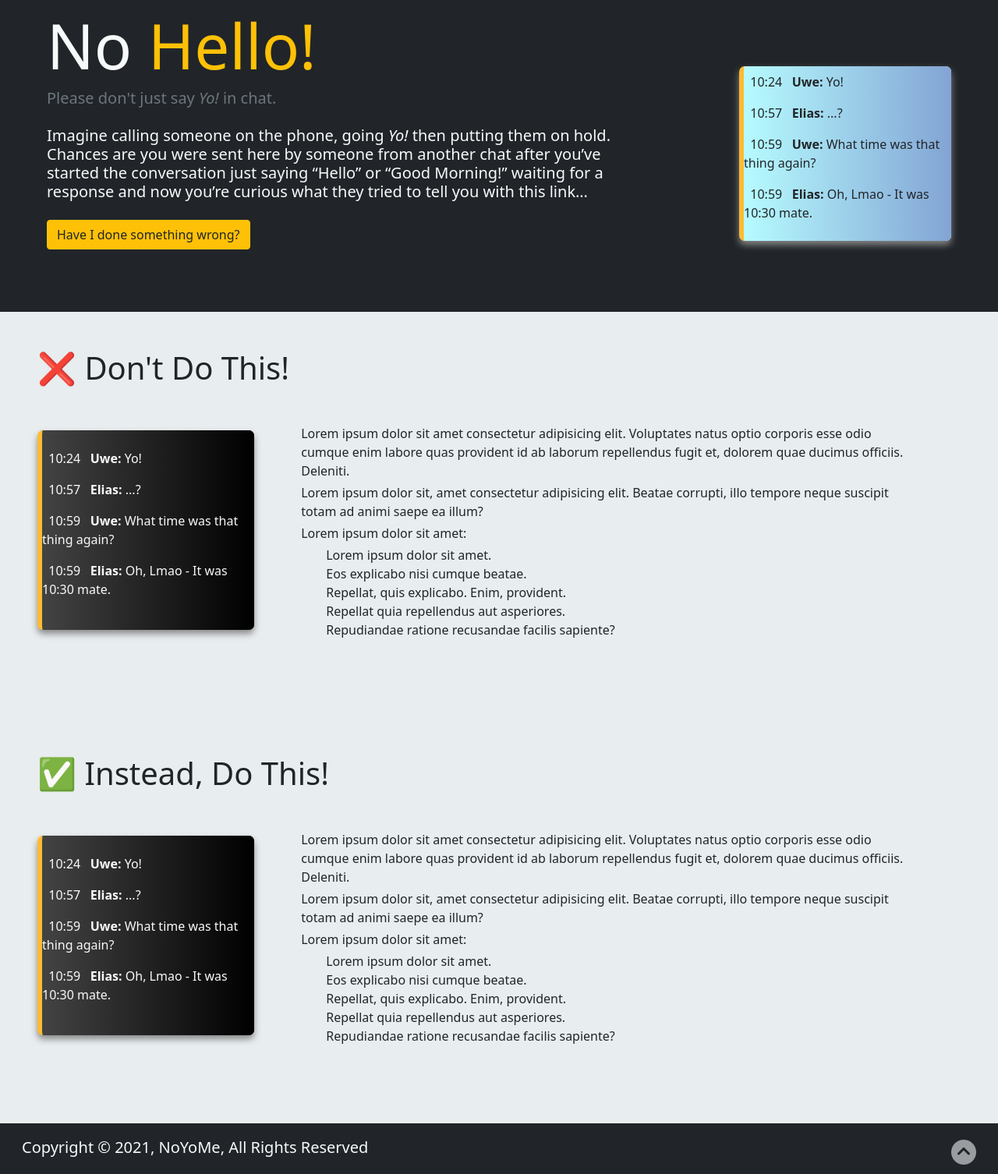
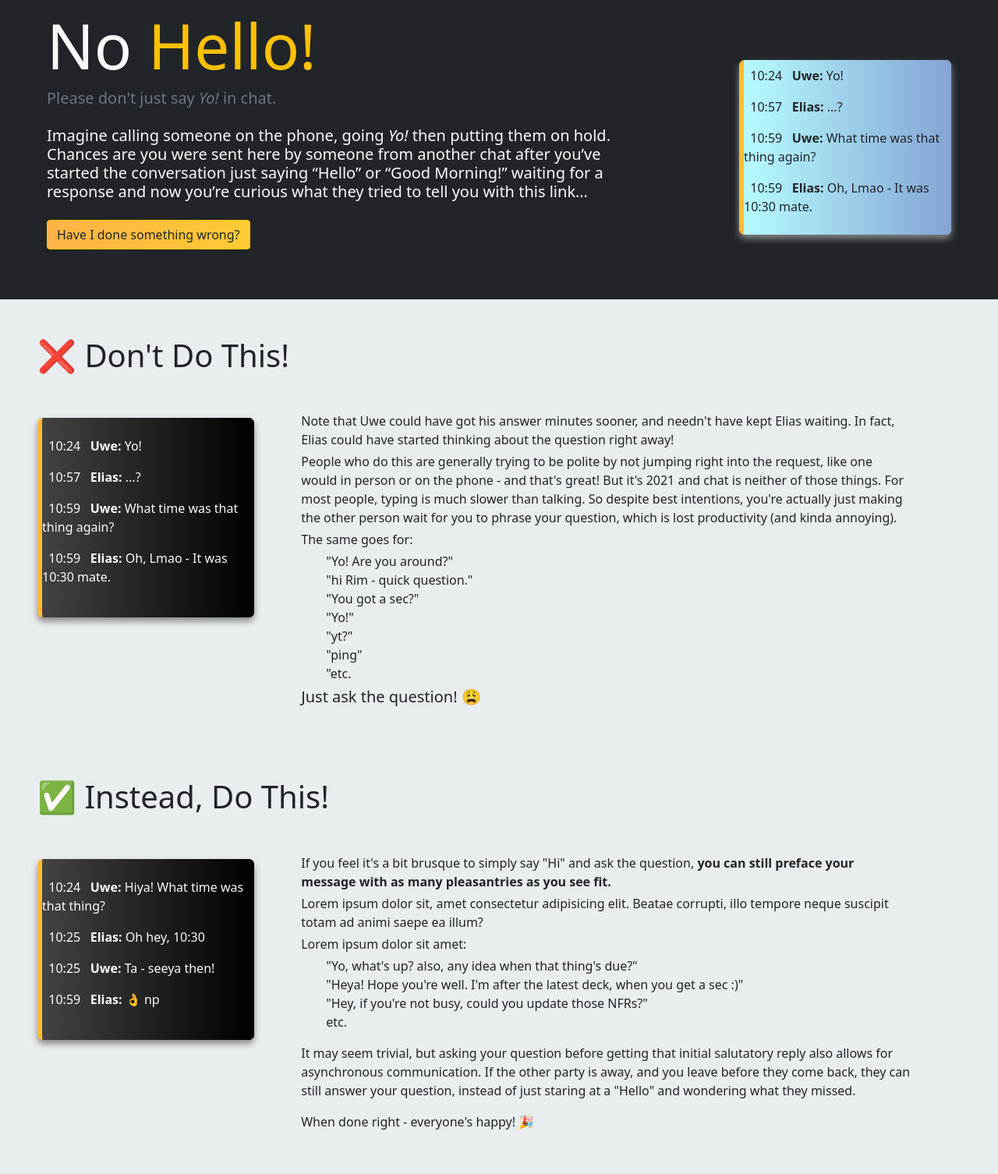
Before and after one commit to AmTanny/NoYoMe, a plain HTML site: page index.html in a window 1280 px wide. Shown: the part 104-1610 px from the top of the page at 78% size. Drawn offline with nearby package versions, Linux system fonts and the light colour scheme.

Commit message:
Add files via upload

```diff
--- a/index.html
+++ b/index.html
@@ -42,7 +42,7 @@
             <div class="row align-items-center justify-content-between">
                 <div class="mr-auto px-auto text-left col-md col-lg-8 col-md-7">
                     <div>
-                        <h1 id="dis" class="display-1">No <span class="txt-type text-warning" data-wait="2000" data-words='["Yo Me!", "Hello!", "Halo!", "Hola!", "Hey!", "Morning!", "Ciao!", "Hiya!", "Namaste!", "Grüß Gott!", "Zdraveite!", "Hafa adai!", "Nǐ hǎo!", "Hoi!", "Yasou!"]'></span></h1>
+                        <h1 id="dis" class="display-1">No <span class="txt-type text-warning" data-wait="2000" data-words='["Yo Me!", "Hello!", "Halo!", "Hola!", "Hey!", "Morning!", "Ciao!", "Hiya!", "Namaskar!", "Grüß Gott!", "Zdraveite!", "Hafa adai!", "Nǐ hǎo!", "Hoi!", "Yasou!"]'></span></h1>
                     </div>
                     <h3 id="ra" class=" lead text-muted">Please don't just say <em>Yo!</em> in chat.</h3>
                     <p id="re" class="h5 lead text-left my-4">Imagine calling someone on the phone, going <em>Yo!</em> then putting them on hold.
@@ -50,7 +50,7 @@
                         Chances are you were sent here by someone from another chat after you’ve started the conversation just saying “Hello” or “Good Morning!” waiting for a response and now you’re curious what they tried to tell you with this link…
                     </p>
                     <p id="did">
-                        <button class="btn btn-warning text-dark mb-3" type="button" data-toggle="collapse" data-target="#collapseExample" aria-expanded="false" aria-controls="collapseExample">
+                        <button id="btt" class="btn btn-warning text-dark mb-3" type="button" data-toggle="collapse" data-target="#collapseExample" aria-expanded="false" aria-controls="collapseExample">
                             Have I done something wrong?
                         </button>
                       </p>
@@ -88,45 +88,51 @@
                             </div>
                     </div>
                     <div class="te mr-auto px-auto text-left col-md col-lg-8">
-                        <p class="text-left my-1">Lorem ipsum dolor sit amet consectetur adipisicing elit. Voluptates natus optio corporis esse odio cumque enim labore quas provident id ab laborum repellendus fugit et, dolorem quae ducimus officiis. Deleniti.</p>
-                        <p class="text-left my-1">Lorem ipsum dolor sit, amet consectetur adipisicing elit. Beatae corrupti, illo tempore neque suscipit totam ad animi saepe ea illum?</p>
-                        <p class="text-left my-1">Lorem ipsum dolor sit amet:</p>
+                        <p class="text-left my-1">Note that Uwe could have got his answer minutes sooner, and needn't have kept Elias waiting. In fact, Elias could have started thinking about the question right away!</p>
+                        <p class="text-left my-1">People who do this are generally trying to be polite by not jumping right into the request, like one would in person or on the phone - and that's great! But it's 2021 and chat is neither of those things. For most people, typing is much slower than talking. So despite best intentions, you're actually just making the other person wait for you to phrase your question, which is lost productivity (and kinda annoying).</p>
+                        <p class="text-left my-1">The same goes for:</p>
                         <ul id="dothis">
-                            <li>Lorem ipsum dolor sit amet.</li>
-                            <li>Eos explicabo nisi cumque beatae.</li>
-                            <li>Repellat, quis explicabo. Enim, provident.</li>
-                            <li>Repellat quia repellendus aut asperiores.</li>
-                            <li>Repudiandae ratione recusandae facilis sapiente?</li>
+                            <li>"Yo! Are you around?"</li>
+                            <li>"hi Rim - quick question."</li>
+                            <li>"You got a sec?"</li>
+                            <li>"Yo!"</li>
+                            <li>"yt?"</li>
+                            <li>"ping"</li>
+                            <li>"etc.</li>
                         </ul>
+                        <h5>Just ask the question! &#128553</h5>
+
                     </div>
                 </div>
         </div>
     </section>
 
     <!-- Do This Instead-->
-    <section class="same bg-light text-dark py-5 text-center text-sm-start">
+    <section class="same bg-light text-dark pb-5 text-center text-sm-start">
         <div class="container container-small container-large px-5">
             <h1 class="h1 text-left">✅ Instead, Do This!</h1>
                 <div class="row text-left ">
                     <div class="text-left col-md pt-5 col-lg-3">
                         <div class="bg-dark text-light py-4" id="p-d">
-                            <p>&nbsp 10:24 <strong>&nbsp Uwe: </strong> Yo!</p>
-                            <p>&nbsp 10:57 <strong>&nbsp Elias: </strong> ...?</p>
-                            <p>&nbsp 10:59 <strong>&nbsp Uwe: </strong> What time was that thing again?</p>
-                            <p>&nbsp 10:59 <strong>&nbsp Elias: </strong> Oh, Lmao - It was 10:30 mate.</p>
+                            <p>&nbsp 10:24 <strong>&nbsp Uwe: </strong> Hiya! What time was that thing?</p>
+                            <p>&nbsp 10:25 <strong>&nbsp Elias: </strong> Oh hey, 10:30</p>
+                            <p>&nbsp 10:25 <strong>&nbsp Uwe: </strong> Ta - seeya then!</p>
+                            <p>&nbsp 10:59 <strong>&nbsp Elias: </strong>&#128076; np</p>
                         </div>
                     </div>
                     <div class="te mr-auto px-auto text-left col-md col-lg-8">
-                        <p class="text-left my-1">Lorem ipsum dolor sit amet consectetur adipisicing elit. Voluptates natus optio corporis esse odio cumque enim labore quas provident id ab laborum repellendus fugit et, dolorem quae ducimus officiis. Deleniti.</p>
+                        <p class="text-left my-1">If you feel it's a bit brusque to simply say "Hi" and ask the question, <strong> you can still preface your message with as many pleasantries as you see fit.</strong></p>
                         <p class="text-left my-1">Lorem ipsum dolor sit, amet consectetur adipisicing elit. Beatae corrupti, illo tempore neque suscipit totam ad animi saepe ea illum?</p>
                         <p class="text-left my-1">Lorem ipsum dolor sit amet:</p>
                         <ul id="dothis">
-                            <li>Lorem ipsum dolor sit amet.</li>
-                            <li>Eos explicabo nisi cumque beatae.</li>
-                            <li>Repellat, quis explicabo. Enim, provident.</li>
-                            <li>Repellat quia repellendus aut asperiores.</li>
-                            <li>Repudiandae ratione recusandae facilis sapiente?</li>
+                            <li>"Yo, what's up? also, any idea when that thing's due?"</li>
+                            <li>"Heya! Hope you're well. I'm after the latest deck, when you get a sec :)"</li>
+                            <li>"Hey, if you're not busy, could you update those NFRs?"</li>
+                            <li>etc.</li>
                         </ul>
+
+                        <p>It may seem trivial, but asking your question before getting that initial salutatory reply also allows for asynchronous communication. If the other party is away, and you leave before they come back, they can still answer your question, instead of just staring at a "Hello" and wondering what they missed.</p>
+                        <p>When done right - everyone's happy! 🎉</p>
                     </div>
                 </div>
         </div>
--- a/style.css
+++ b/style.css
@@ -1,6 +1,5 @@
 :root {
     --secondary-col: #E8EDEF;
-    --ter-col: #dee4e9;
 }
 
 html {
@@ -13,8 +12,28 @@ li {
 }
 
 #didi {
-    background-color: var(--ter-col);
+    background: #ECE9E6;  /* fallback for old browsers */
+    background: -webkit-linear-gradient(to right, #FFFFFF, #ECE9E6);  /* Chrome 10-25, Safari 5.1-6 */
+    background: linear-gradient(to right, #FFFFFF, #ECE9E6); /* W3C, IE 10+/ Edge, Firefox 16+, Chrome 26+, Opera 12+, Safari 7+ */
+
 }
+
+
+
+
+
+#btt {background-image: linear-gradient(to right, #ffb347 0%, #ffcc33  51%, #ffb347  100%)}
+#btt {
+   transition: 0.5s;
+   background-size: 200% auto;
+   color: white;
+   display: block;
+ }
+
+#btt:hover {
+    transform: translateY(5px);
+    background-position: right center; /* change the direction of the change here */
+ }
 
 .same {
     background-color: var(--secondary-col) !important;
@@ -68,6 +87,10 @@ footer i:hover {
 
 .te {
     margin: 3%;
+}
+
+.te h5 {
+    margin-top: -10px;
 }
 
 #maint li {
```
